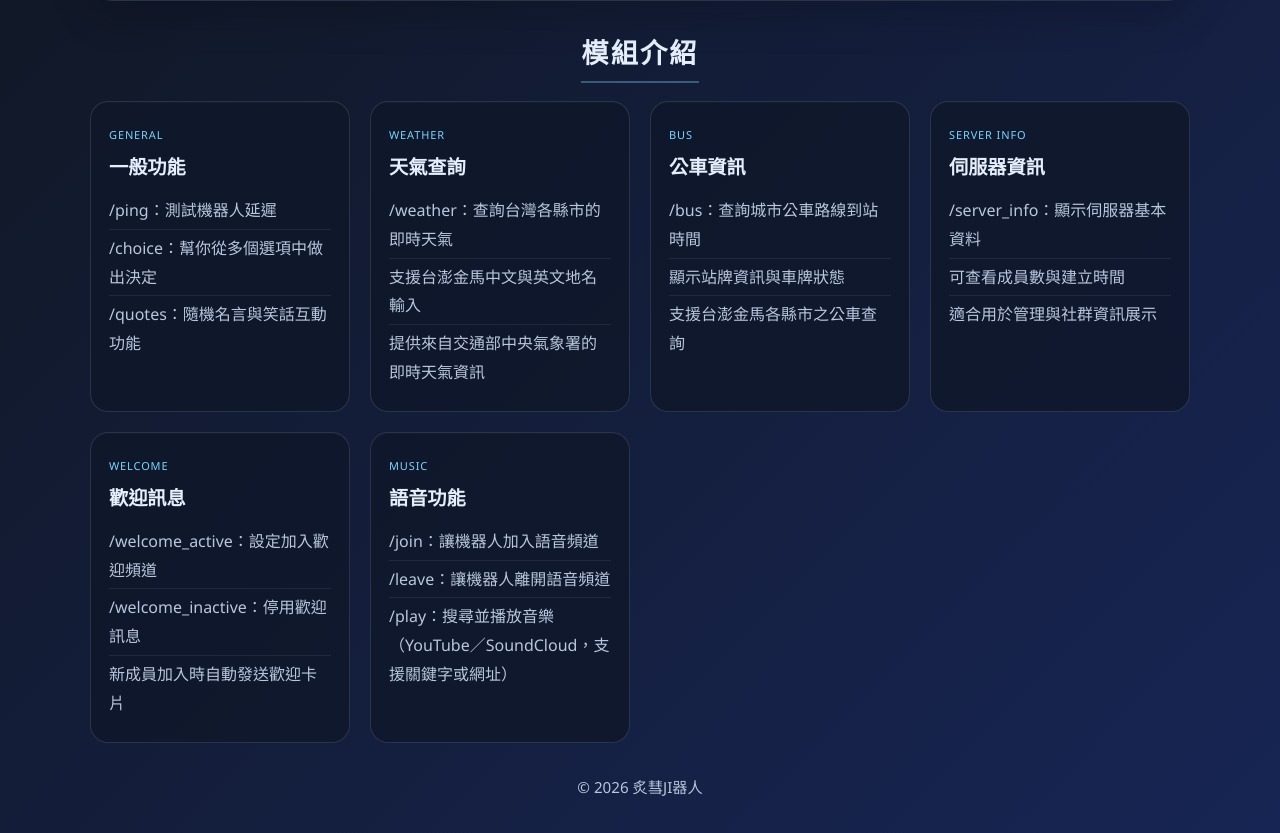
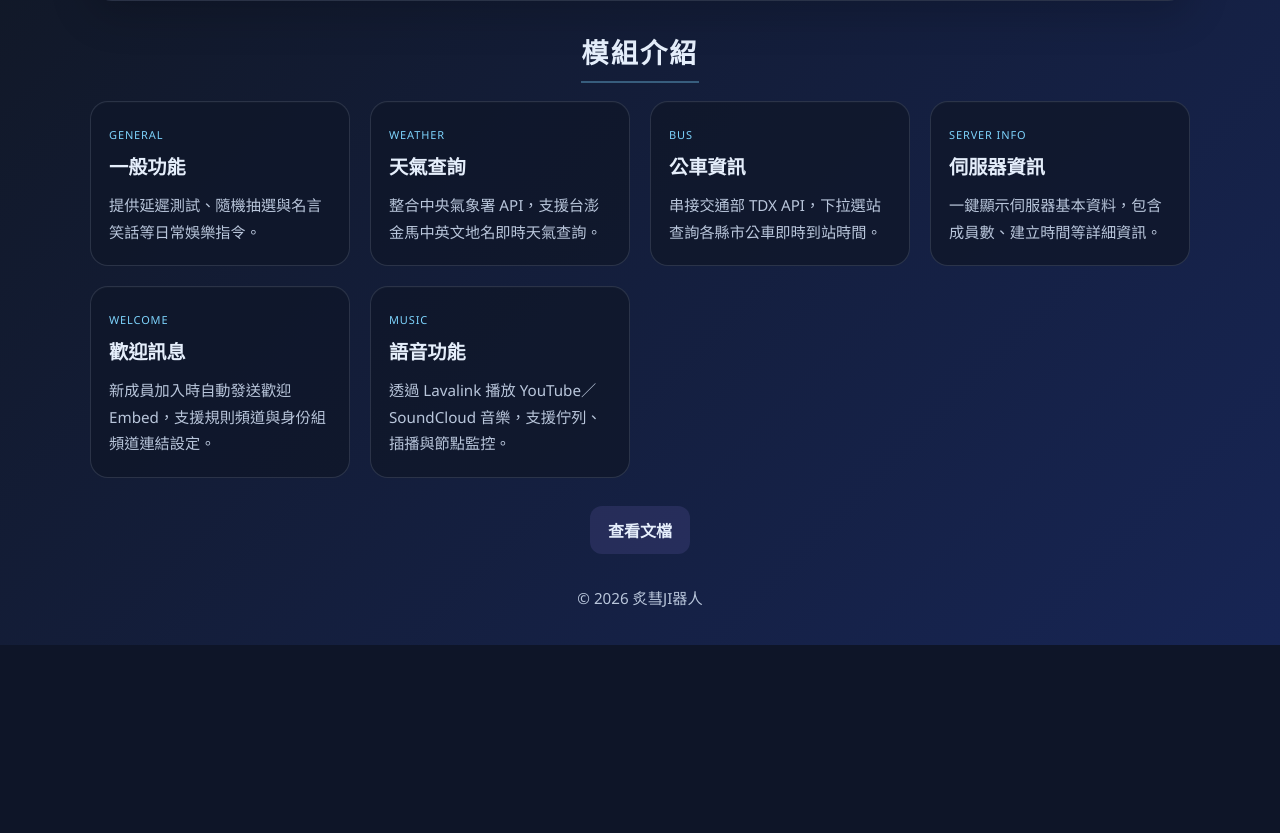
Before and after one commit to Chien-JungSu/Discord-Bot, a Flask app: page / in a window 1280 px wide. Shown: the part 1289-2122 px from the top of the page. After the commit the page ends 1934 px from the top, so only its background shows below. Run offline with Flask 3, Linux system fonts and the light colour scheme; data that the repository does not hold is empty; parts of the project's set-up code (start-up, migrations or seed data) failed here and were passed over.

Commit message:
refine some features

```diff
--- a/templates/index.html
+++ b/templates/index.html
@@ -1,11 +1,14 @@
 <!DOCTYPE html>
 <html lang="zh-Hant">
+
 <head>
   <meta charset="UTF-8" />
   <meta name="viewport" content="width=device-width, initial-scale=1.0" />
   <title>炙彗JI器人</title>
-    <link rel="icon" type="image/png" href="https://www.dropbox.com/scl/fi/8mx3kit88y0ojmihwt034/IMG_6426.PNG?rlkey=9iud5rml003o9bzq4mq54uhib&dl=1" />
-    <link rel="shortcut icon" href="https://www.dropbox.com/scl/fi/8mx3kit88y0ojmihwt034/IMG_6426.PNG?rlkey=9iud5rml003o9bzq4mq54uhib&dl=1" />
+  <link rel="icon" type="image/png"
+    href="https://www.dropbox.com/scl/fi/8mx3kit88y0ojmihwt034/IMG_6426.PNG?rlkey=9iud5rml003o9bzq4mq54uhib&dl=1" />
+  <link rel="shortcut icon"
+    href="https://www.dropbox.com/scl/fi/8mx3kit88y0ojmihwt034/IMG_6426.PNG?rlkey=9iud5rml003o9bzq4mq54uhib&dl=1" />
   <style>
     :root {
       --bg: #0b1020;
@@ -20,7 +23,9 @@
       --danger: #f87171;
     }
 
-      * { box-sizing: border-box; }
+    * {
+      box-sizing: border-box;
+    }
 
     body {
       margin: 0;
@@ -77,8 +82,17 @@
     }
 
     @keyframes pulse {
-        0%, 100% { transform: scale(1); opacity: 1; }
-        50% { transform: scale(1.4); opacity: 0.8; }
+
+      0%,
+      100% {
+        transform: scale(1);
+        opacity: 1;
+      }
+
+      50% {
+        transform: scale(1.4);
+        opacity: 0.8;
+      }
     }
 
     h1 {
@@ -280,9 +294,17 @@
       letter-spacing: -0.02em;
     }
 
-      .metric-box strong.status-good { color: var(--secondary); }
-      .metric-box strong.status-warn { color: #fbbf24; }
-      .metric-box strong.status-bad { color: var(--danger); }
+    .metric-box strong.status-good {
+      color: var(--secondary);
+    }
+
+    .metric-box strong.status-warn {
+      color: #fbbf24;
+    }
+
+    .metric-box strong.status-bad {
+      color: var(--danger);
+    }
 
     .uptime-bars {
       display: grid;
@@ -298,7 +320,7 @@
       font-size: 0.82rem;
     }
 
-      .bar-row > span:first-child {
+    .bar-row>span:first-child {
       font-weight: 700;
       color: var(--text);
     }
@@ -363,7 +385,7 @@
       padding: 24px 18px;
       text-align: center;
       color: var(--text);
-        box-shadow: inset 0 1px 0 rgba(255,255,255,0.02);
+      box-shadow: inset 0 1px 0 rgba(255, 255, 255, 0.02);
     }
 
     .stat-value {
@@ -398,7 +420,7 @@
       border: 1px solid var(--panel-border);
       border-radius: 18px;
       padding: 20px 18px;
-        box-shadow: inset 0 1px 0 rgba(255,255,255,0.02);
+      box-shadow: inset 0 1px 0 rgba(255, 255, 255, 0.02);
     }
 
     .card h2 {
@@ -432,6 +454,28 @@
       border-bottom: none;
     }
 
+    .card-desc {
+      color: var(--muted);
+      font-size: 0.95rem;
+      line-height: 1.75;
+      margin: 6px 0 0;
+    }
+
+    code {
+      background: rgba(125, 211, 252, 0.08);
+      border: 1px solid rgba(125, 211, 252, 0.2);
+      border-radius: 5px;
+      padding: 1px 5px;
+      font-size: 0.87em;
+      color: var(--primary);
+    }
+
+    .docs-stack {
+      display: flex;
+      flex-direction: column;
+      gap: 20px;
+    }
+
     .footer {
       margin-top: 30px;
       text-align: center;
@@ -454,9 +498,10 @@
     }
   </style>
 </head>
+
 <body>
   <main>
-      <section class="hero">
+    <section class="hero" id="home-hero">
       <div class="status">
         <span class="dot"></span>
         <a href="https://stats.uptimerobot.com/AVDH7BXq2X/803979719" target="_blank" rel="noreferrer">
@@ -471,7 +516,9 @@
       </p>
 
       <div class="cta-row">
-          <a class="btn secondary" href="https://discord.com/oauth2/authorize?client_id=1477930641944350952&permissions=8&integration_type=0&scope=bot+applications.commands" target="_blank" rel="noreferrer">
+        <a class="btn secondary"
+          href="https://discord.com/oauth2/authorize?client_id=1477930641944350952&permissions=8&integration_type=0&scope=bot+applications.commands"
+          target="_blank" rel="noreferrer">
           邀請機器人
         </a>
         <a class="btn secondary" href="https://discord.gg/YjjdJMa8rm" target="_blank" rel="noreferrer">
@@ -483,7 +530,7 @@
       </div>
     </section>
 
-      <section class="monitor-card">
+    <section class="monitor-card" id="home-monitor">
       <div class="monitor-header">
         <div class="monitor-header-text">
           <span class="monitor-icon">📡</span>
@@ -521,28 +568,36 @@
       <div class="uptime-bars">
         <div class="bar-row">
           <span>24h</span>
-            <div class="bar-track"><div class="bar-fill" id="bar-24h"></div></div>
+          <div class="bar-track">
+            <div class="bar-fill" id="bar-24h"></div>
+          </div>
           <strong id="bar-24h-value">--</strong>
         </div>
         <div class="bar-row">
           <span>7d</span>
-            <div class="bar-track"><div class="bar-fill" id="bar-7d"></div></div>
+          <div class="bar-track">
+            <div class="bar-fill" id="bar-7d"></div>
+          </div>
           <strong id="bar-7d-value">--</strong>
         </div>
         <div class="bar-row">
           <span>30d</span>
-            <div class="bar-track"><div class="bar-fill" id="bar-30d"></div></div>
+          <div class="bar-track">
+            <div class="bar-fill" id="bar-30d"></div>
+          </div>
           <strong id="bar-30d-value">--</strong>
         </div>
         <div class="bar-row">
           <span>90d</span>
-            <div class="bar-track"><div class="bar-fill" id="bar-90d"></div></div>
+          <div class="bar-track">
+            <div class="bar-fill" id="bar-90d"></div>
+          </div>
           <strong id="bar-90d-value">--</strong>
         </div>
       </div>
     </section>
 
-      <section class="monitor-card">
+    <section class="monitor-card" id="home-stats">
       <div class="stats-grid">
         <div class="stat-card">
           <p class="stat-value" id="server-count">--</p>
@@ -566,72 +621,121 @@
       </div>
     </section>
 
-      <section class="features">
+    <!-- ===== HOME：模組介紹 ===== -->
+    <section class="features" id="section-home">
       <h2 class="features-title">模組介紹</h2>
       <div class="features-grid">
         <article class="card">
           <div class="tag">General</div>
           <h2>一般功能</h2>
+          <p class="card-desc">提供延遲測試、隨機抽選與名言笑話等日常娛樂指令。</p>
+        </article>
+        <article class="card">
+          <div class="tag">Weather</div>
+          <h2>天氣查詢</h2>
+          <p class="card-desc">整合中央氣象署 API，支援台澎金馬中英文地名即時天氣查詢。</p>
+        </article>
+        <article class="card">
+          <div class="tag">Bus</div>
+          <h2>公車資訊</h2>
+          <p class="card-desc">串接交通部 TDX API，下拉選站查詢各縣市公車即時到站時間。</p>
+        </article>
+        <article class="card">
+          <div class="tag">Server Info</div>
+          <h2>伺服器資訊</h2>
+          <p class="card-desc">一鍵顯示伺服器基本資料，包含成員數、建立時間等詳細資訊。</p>
+        </article>
+        <article class="card">
+          <div class="tag">Welcome</div>
+          <h2>歡迎訊息</h2>
+          <p class="card-desc">新成員加入時自動發送歡迎 Embed，支援規則頻道與身份組頻道連結設定。</p>
+        </article>
+        <article class="card">
+          <div class="tag">Music</div>
+          <h2>語音功能</h2>
+          <p class="card-desc">透過 Lavalink 播放 YouTube／SoundCloud 音樂，支援佇列、插播與節點監控。</p>
+        </article>
+      </div>
+      <div style="text-align:center;margin-top:28px;">
+        <button class="btn secondary" onclick="showPage('docs')" style="cursor:pointer;border:none;font-size:1rem;">
+          查看文檔
+        </button>
+      </div>
+    </section>
+
+    <!-- ===== DOCS 頁面 ===== -->
+    <section id="section-docs" style="display:none;">
+      <div style="display:flex;align-items:center;gap:14px;margin-bottom:26px;">
+        <button class="btn secondary" onclick="showPage('home')" style="cursor:pointer;border:none;font-size:0.9rem;">←
+          返回</button>
+        <h2 class="features-title" style="margin:0;">完整指令文件</h2>
+      </div>
+      <div class="docs-stack">
+        <article class="card">
+          <div class="tag">General</div>
+          <h2>一般功能</h2>
           <ul>
-              <li> /ping：測試機器人延遲</li>
-              <li> /choice：幫你從多個選項中做出決定</li>
-              <li> /quotes：隨機名言與笑話互動功能</li>
+            <li><strong>/ping</strong>：回傳機器人目前的 WebSocket 延遲（ms）。</li>
+            <li><strong>/choice</strong> <em>options:&lt;文字&gt;</em>：輸入以空格分隔的選項，機器人隨機選一個。</li>
+            <li><strong>/quotes</strong>：顯示「名言」或「笑話」按鈕，點擊後取得對應內容。</li>
           </ul>
         </article>
-
         <article class="card">
           <div class="tag">Weather</div>
           <h2>天氣查詢</h2>
           <ul>
-              <li> /weather：查詢台灣各縣市的即時天氣</li>
-              <li> 支援台澎金馬中文與英文地名輸入</li>
-              <li> 提供來自交通部中央氣象署的即時天氣資訊</li>
+            <li><strong>/weather</strong> <em>city:&lt;縣市&gt;</em>：查詢台灣各縣市即時天氣預報，支援中文（臺北）、英文（Taichung）及離島（Matsu）地名。</li>
+            <li>資料來源：交通部中央氣象署公開 API；SSL 驗證失敗時自動重試。</li>
           </ul>
         </article>
-
         <article class="card">
           <div class="tag">Bus</div>
           <h2>公車資訊</h2>
           <ul>
-              <li> /bus：查詢城市公車路線到站時間</li>
-              <li> 顯示站牌資訊與車牌狀態</li>
-              <li> 支援台澎金馬各縣市之公車查詢</li>
+            <li><strong>/bus</strong>：先從下拉選單選擇縣市，輸入公車路線號碼，再選站牌查詢即時到站資訊。</li>
+            <li>資料來源：交通部 TDX API；查詢結果僅使用者可見（ephemeral）。</li>
+            <li>若路線不存在回覆找不到訊息；未知錯誤自動 DM 通知 Owner。</li>
           </ul>
         </article>
-
         <article class="card">
           <div class="tag">Server Info</div>
           <h2>伺服器資訊</h2>
           <ul>
-              <li> /server_info：顯示伺服器基本資料</li>
-              <li> 可查看成員數與建立時間</li>
-              <li> 適合用於管理與社群資訊展示</li>
+            <li><strong>/server_info</strong>：顯示目前伺服器的名稱、ID、成員數、建立時間、身份組數等詳細資訊。</li>
           </ul>
         </article>
-
         <article class="card">
           <div class="tag">Welcome</div>
           <h2>歡迎訊息</h2>
           <ul>
-              <li> /welcome_active：設定加入歡迎頻道</li>
-              <li> /welcome_inactive：停用歡迎訊息</li>
-              <li> 新成員加入時自動發送歡迎卡片</li>
+            <li><strong>/welcome_active</strong> <em>welcome_channel:&lt;頻道&gt; [rules_channel]
+                [role_channel]</em>：啟用歡迎訊息，設定歡迎頻道（必填）、規則頻道與身份組頻道（選填）。需「管理伺服器」權限。</li>
+            <li><strong>/welcome_inactive</strong>：停用本伺服器歡迎訊息功能。需「管理伺服器」權限。</li>
+            <li>新成員加入時，機器人在歡迎頻道發送含大頭貼、@提及、加入時間與成員數的 Embed。</li>
+            <li>設定儲存於 <code>welcome_settings.json</code>，重啟後不遺失。</li>
+            <li>⚠️ 使用前須在 Discord Developer Portal 開啟 <strong>Server Members Intent</strong>。</li>
           </ul>
         </article>
-
         <article class="card">
           <div class="tag">Music</div>
           <h2>語音功能</h2>
           <ul>
-              <li> /join：讓機器人加入語音頻道</li>
-              <li> /leave：讓機器人離開語音頻道</li>
-              <li> /play：搜尋並播放音樂（YouTube／SoundCloud，支援關鍵字或網址）</li>
+            <li><strong>/music_join</strong>：加入使用者目前所在的語音頻道。</li>
+            <li><strong>/music_leave</strong>：離開語音頻道並清空播放佇列。</li>
+            <li><strong>/music_play</strong> <em>query:&lt;關鍵字或網址&gt;</em>：搜尋並播放音樂；若有歌曲正在播放則排入 FIFO 佇列。支援
+              YouTube／SoundCloud 關鍵字或直接貼網址。</li>
+            <li><strong>/music_play_next</strong> <em>query:&lt;關鍵字或網址&gt;</em>：插播，插入佇列最前面，下一首優先播放。</li>
+            <li><strong>/music_queue</strong>：顯示正在播放的歌曲與接下來最多 10 首的佇列清單。</li>
+            <li><strong>/music_queue_clear</strong>：清空播放佇列（不影響正在播放的歌曲）。</li>
+            <li><strong>/music_node_status</strong>：查看 Lavalink 節點連線狀態（URI、Session ID、連線伺服器數），僅使用者可見。</li>
+            <li>語音頻道無真人成員超過 <code>EMPTY_VOICE_CHANNEL_TIMEOUT</code> 秒（預設 60）後自動離開並清空佇列。</li>
+            <li>需安裝 <code>wavelink</code> 並設定 <code>LAVALINK_URI</code> / <code>LAVALINK_PASSWORD</code>。</li>
           </ul>
         </article>
       </div>
     </section>
 
-      <div class="footer">
+    <div class="footer" id="home-footer">
       <span class="footer-line">© 2026 炙彗JI器人</span>
     </div>
   </main>
@@ -805,6 +909,22 @@
     // UptimeRobot 監控資料每 5 分鐘刷新一次（避免過度呼叫外部 API）
     setInterval(loadBotStats, 60 * 1000);
     setInterval(loadUptimeStatus, 5 * 60 * 1000);
+
+    const HOME_IDS = ['home-hero', 'home-monitor', 'home-stats', 'home-footer'];
+
+    function showPage(page) {
+      const sHome = document.getElementById('section-home');
+      const sDocs = document.getElementById('section-docs');
+      const isDocs = page === 'docs';
+      HOME_IDS.forEach(id => {
+        const el = document.getElementById(id);
+        if (el) el.style.display = isDocs ? 'none' : '';
+      });
+      sHome.style.display = isDocs ? 'none' : '';
+      sDocs.style.display = isDocs ? '' : 'none';
+      window.scrollTo({ top: 0, behavior: 'smooth' });
+    }
   </script>
 </body>
+
 </html>
```
Also changed, not shown: cogs/music.py (+4 -4 lines), README.md. Lines whose indentation alone changed are shown as unchanged.
